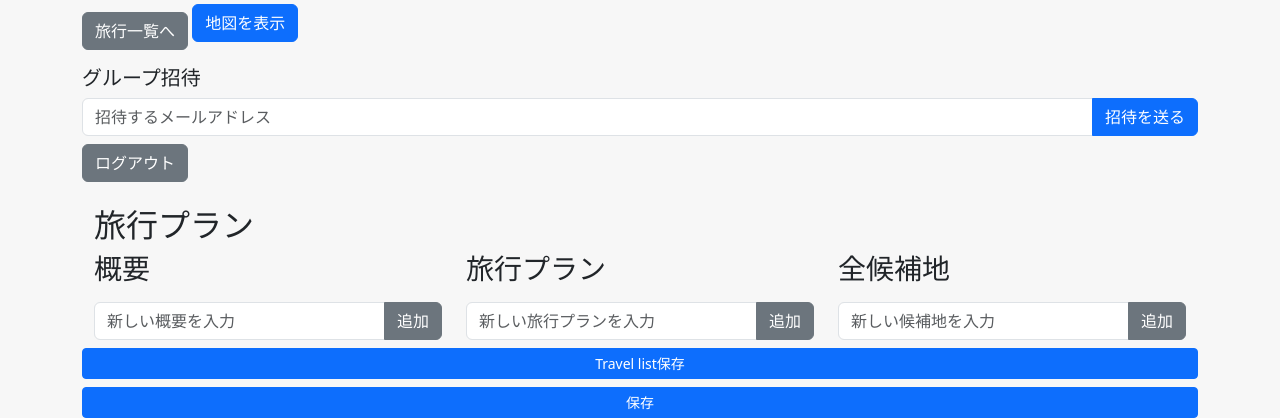
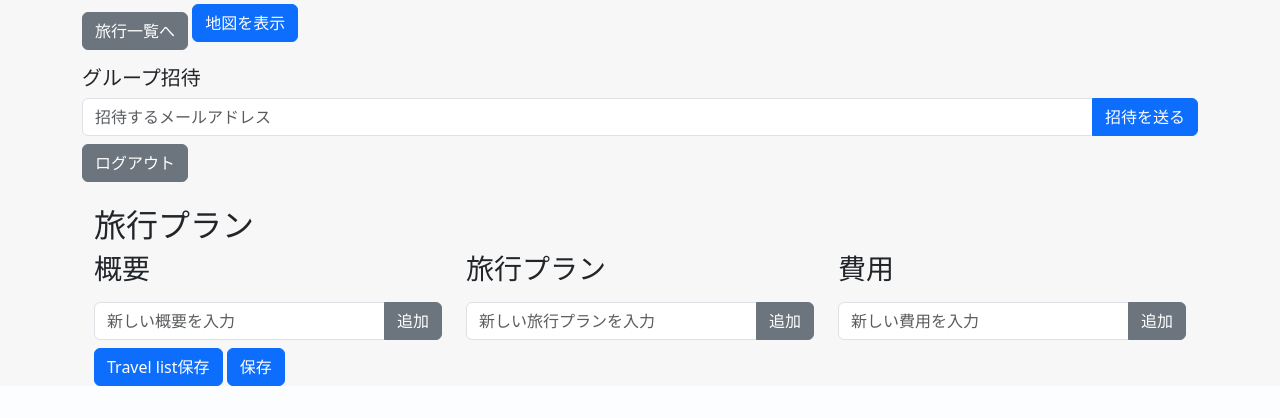
Before and after one commit to Yutak6116/travel-hub-test, a Flask app: template templates/chat.html in a window 1280 px wide. Shown: the part 632-1050 px from the top of the page. After the commit the page ends 1018 px from the top, so only its background shows below. Run offline with Flask 3, Linux system fonts and the light colour scheme; the template is opened without the code that fills it, so the values that code supplies are empty; some libraries are stand-ins or nearby versions.

Commit message:
バグの修正

```diff
--- a/routes/oauth_routes.py
+++ b/routes/oauth_routes.py
@@ -15,7 +15,7 @@ flow = Flow.from_client_secrets_file(
 
 @oauth_bp.route('/')
 def index():
-    return render_template('example.html')
+    return render_template('index.html')
 
 @oauth_bp.route('/login')
 def login():
--- a/templates/chat.html
+++ b/templates/chat.html
@@ -135,7 +135,7 @@
       <a href="{{ url_for('group.travels') }}" class="btn btn-secondary mt-3"
         >旅行一覧へ</a
       >
-      <a href="{{ url_for('map.show_map', room_id=room.id) }}" class="btn btn-primary"
+            <a href="{{ url_for('map.show_map', room_id=room.id) }}" class="btn btn-primary"
       >地図を表示</a>
       <div class="invite-section mt-3">
         <h5>グループ招待</h5>
@@ -193,9 +193,10 @@
           </div>
         </div>
         <!-- 費用 -->
-        <!--<div class="col-md-4">
+        <div class="col-md-4">
           <h3>費用</h3>
           <ul id="costList" class="list-group sortable">
+            <!-- 項目がここに追加されます -->
           </ul>
           <div class="input-group mt-2">
             <input
@@ -205,26 +206,11 @@
               placeholder="新しい費用を入力"
             />
             <button id="addCost" class="btn btn-secondary">追加</button>
-          </div> -->
-
-          <!-- 全候補地 -->
-          <div class="col-md-4">
-          <h3>全候補地</h3>
-          <ul id="allplanList" class="list-group sortable">
-            <!-- 項目がここに追加されます -->
-          </ul>
-          <div class="input-group mt-2">
-            <input
-              id="allplanInput"
-              type="text"
-              class="form-control"
-              placeholder="新しい候補地を入力"
-            />
-            <button id="addAllplan" class="btn btn-secondary">追加</button>
+          </div>
         </div>
       </div>
-      <button id="saveTravelListPlan" class="btn btn-primary btn-sm mt-2">Travel list保存</button>
-      <button id="saveTravelPlan" class="btn btn-primary btn-sm mt-2">保存</button>
+      <button id="saveTravelListPlan" class="btn btn-primary mt-2">Travel list保存</button>
+      <button id="saveTravelPlan" class="btn btn-primary mt-2">保存</button>
     </div>
 
     <script src="https://code.jquery.com/jquery-3.5.1.min.js"></script>
@@ -350,7 +336,7 @@
           $("#planInput").val("");
         }
       });
-      /*$("#addCost").click(function () {
+      $("#addCost").click(function () {
         const text = $("#costInput").val().trim();
         if (text !== "") {
           $("#costList").append(
@@ -359,17 +345,6 @@
               ' <button class="btn btn-danger btn-sm float-end delete-btn">×</button></li>'
           );
           $("#costInput").val("");
-        }
-      });*/
-      $("#addAllplan").click(function () {
-        const text = $("#allplanInput").val().trim();
-        if (text !== "") {
-          $("#allplanList").append(
-            '<li class="list-group-item">' +
-              text +
-              ' <button class="btn btn-danger btn-sm float-end delete-btn">×</button></li>'
-          );
-          $("#allplanInput").val("");
         }
       });
 
@@ -429,13 +404,8 @@
             return $(this).clone().children().remove().end().text().trim();
           })
           .get();
-        /*let costItems = $("#costList li")
+        let costItems = $("#costList li")
           .map(function () {
-            return $(this).clone().children().remove().end().text().trim();
-          })
-          .get();*/
-        let allplanItems = overviewItems.concat(planItems);
-        　.map(function () {
             return $(this).clone().children().remove().end().text().trim();
           })
           .get();
@@ -445,10 +415,8 @@
             overviewItems.join("\n") +
             "\n\n旅行プラン:\n" +
             planItems.join("\n") +
-            /* "\n\n費用:\n" +
-            costItems.join("\n") */
-            "\n\n全候補地:\n" +
-            allplanItems.join("\n")
+            "\n\n費用:\n" +
+            costItems.join("\n")
         );
       });
 
```
